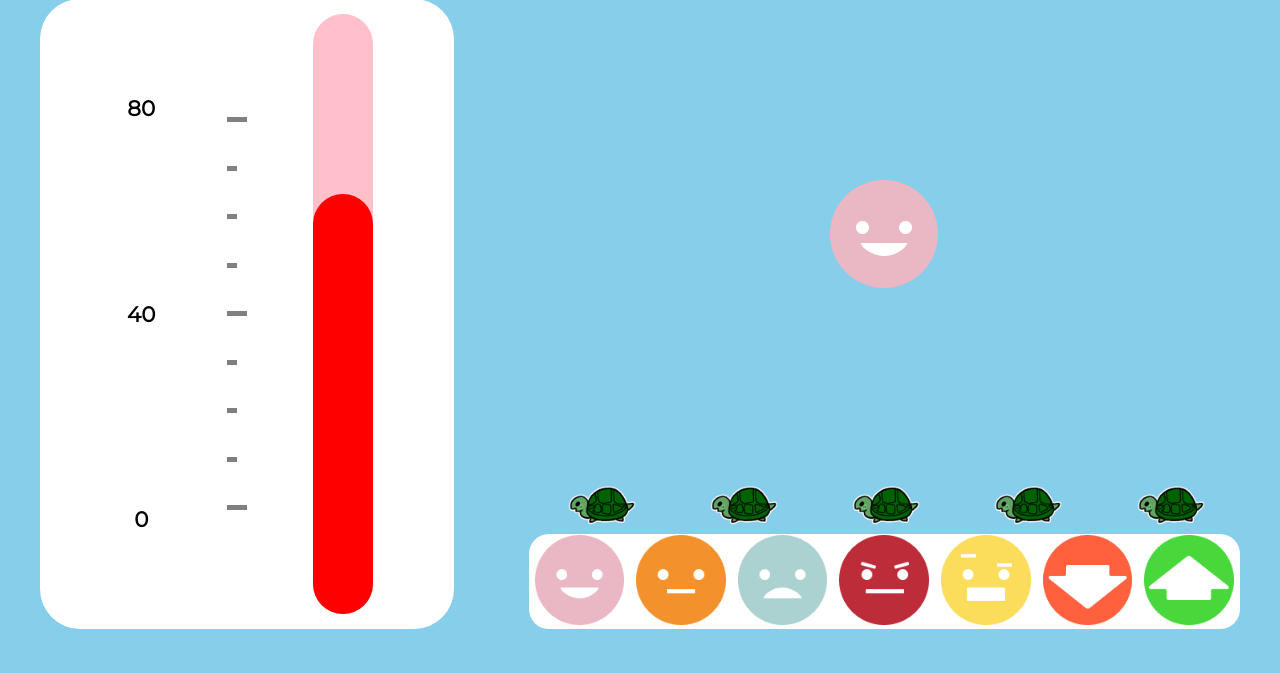
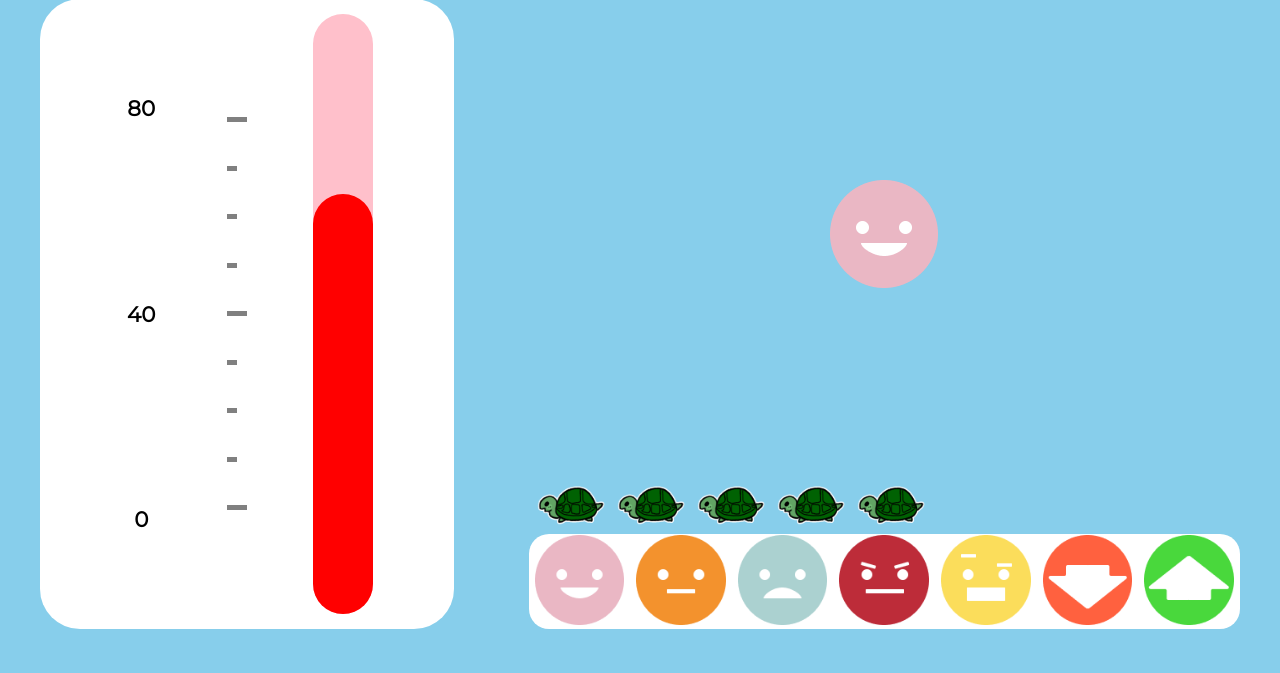
Before and after one commit to arthurjl/room-temperature, a Flask app: template templates/studentview.html in a window 1280 px wide. Shown: the part 127-800 px from the top of the page. Run offline with Flask 2, Linux system fonts and the light colour scheme; the template is opened without the code that fills it, so the values that code supplies are empty; some libraries are stand-ins or nearby versions.

Commit message:
rand temp

```diff
--- a/static/css/student.css
+++ b/static/css/student.css
@@ -158,7 +158,7 @@ button{
 .the-zoo {
   display: flex;
   margin-left: 50px;
-  justify-content: space-around;
+  justify-content: flex-start;
   flex-direction: row;
 }
 
```
Also changed, not shown: temperature.db.
